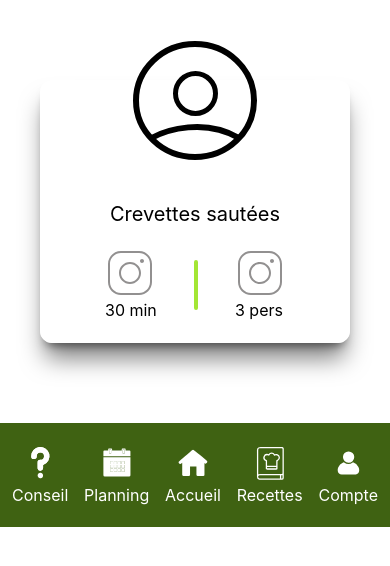
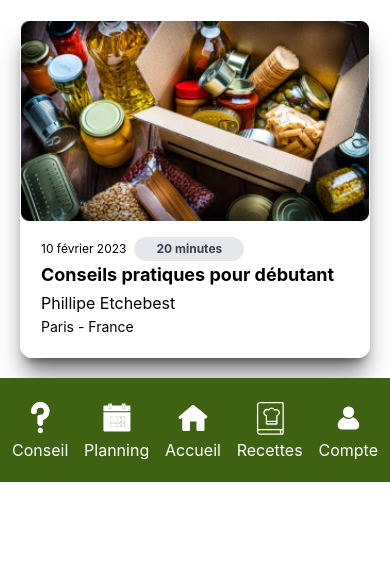
Before and after one commit to Fleurent-Julien/2022-sae203-projet-Fleurent-Garnier-Bondy, a Vue app: page / in a window 390 px wide. Shown: the top 566 px of the page. Built offline with nearby package versions, Linux system fonts and the light colour scheme.

Commit message:
Création composant Card Conseils (Responsive)

```diff
--- a/src/App.vue
+++ b/src/App.vue
@@ -1,6 +1,6 @@
 <script setup lang="ts">
 import { RouterLink, RouterView } from 'vue-router';
-import Inscription from "@/components/Cardrecettes.vue"
+import Inscription from "@/components/cardconseils.vue"
 import Navigation from './components/Navigation.vue';
 </script>
 
--- /dev/null
+++ b/src/components/cardconseils.vue
@@ -0,0 +1,19 @@
+<script setup lang="ts">
+</script>
+
+<template>
+    <div class="border border-white rounded-xl mx-5 my-5 shadow-xl shadow-black/50">
+    <img src="../img/conseil.webp" alt="Conseil pour débutant" class="w-full"/>
+    <div class="m-5">
+        <div class="flex space-x-2 text-xs mt_5">
+          <p>10 février 2023</p>
+          <p class="border-2 bg-gray-200 px-5 py-0.5 rounded-full text-gray-700 font-bold -mt-1">20 minutes</p>
+        </div>
+        <div class="space-y-0.5 mb-5">
+        <h2 class="font-bold text-lg">Conseils pratiques pour débutant</h2>
+        <p>Phillipe Etchebest</p>
+        <p class="text-sm">Paris - France</p>
+        </div>
+         </div>
+    </div>
+</template>
```
Also changed, not shown: src/img/conseil.webp (added).
